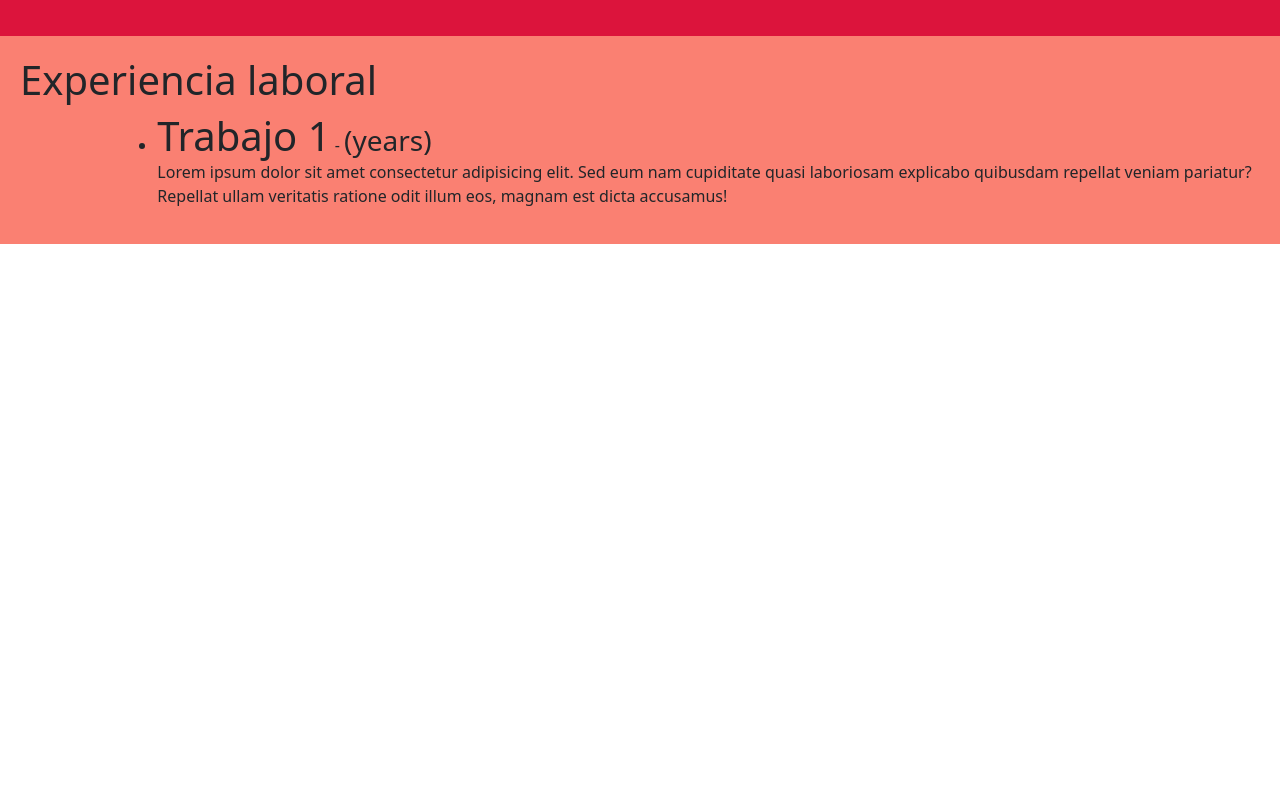
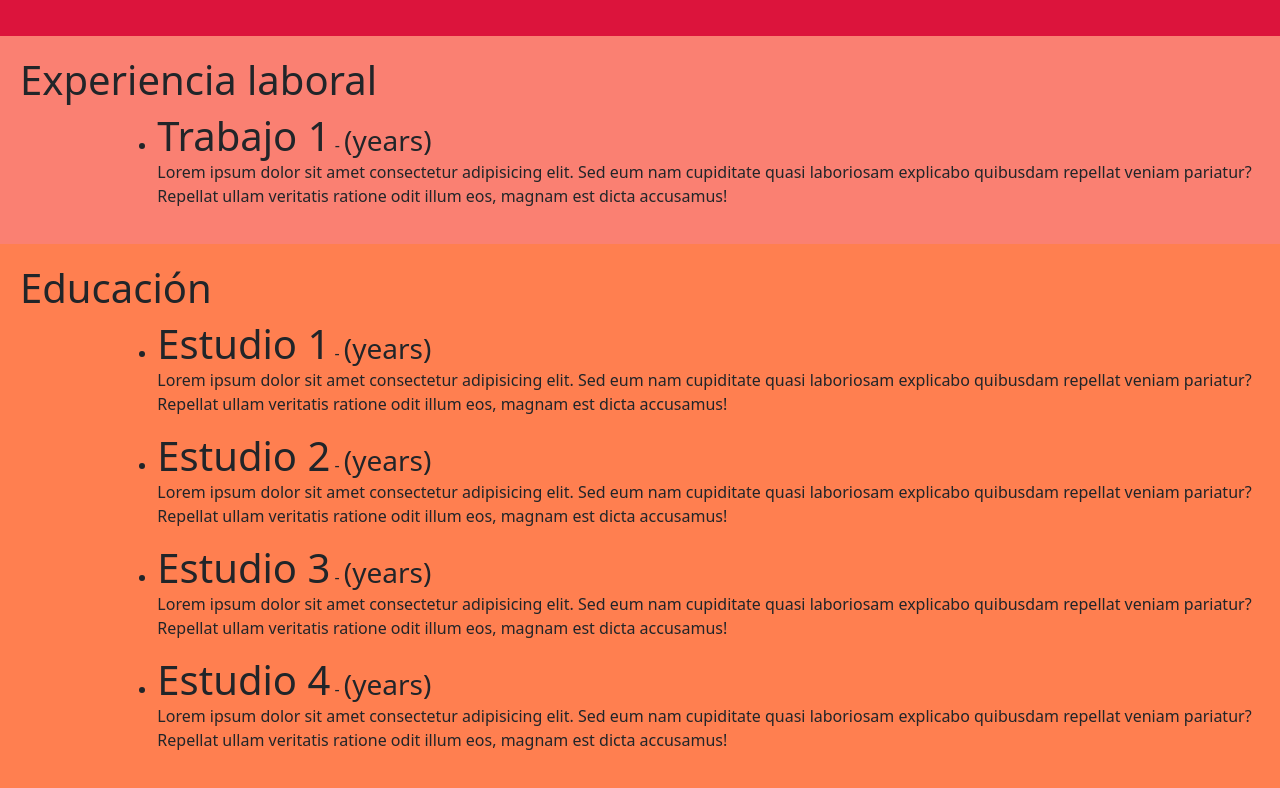
Before and after one commit to MVeroC/PI_ConilMV, an Angular app in the folder PI_ConilMV/: page / in a window 1280 px wide. Shown: the part 896-1684 px from the top of the page. Before the commit the page ends 1140 px from the top, so only its background shows below. Built offline with nearby package versions, Linux system fonts and the light colour scheme.

Commit message:
educacion

```diff
--- a/PI_ConilMV/src/app/app.component.html
+++ b/PI_ConilMV/src/app/app.component.html
@@ -1,3 +1,4 @@
 <app-header></app-header>
 <app-acerca-de></app-acerca-de>
 <app-experiencia></app-experiencia>
+<app-educacion></app-educacion>
--- a/PI_ConilMV/src/app/components/educacion/educacion.component.css
+++ b/PI_ConilMV/src/app/components/educacion/educacion.component.css
@@ -0,0 +1,9 @@
+.row{
+    padding: 20px;
+}
+div{
+    background: coral;
+}
+h1, h3{
+    display: inline;
+}
--- a/PI_ConilMV/src/app/components/educacion/educacion.component.html
+++ b/PI_ConilMV/src/app/components/educacion/educacion.component.html
@@ -1 +1,32 @@
-<p>educacion works!</p>
+<div class= "row">
+    <h1>Educación</h1>
+    <div class="col-lg-1"></div>
+    <div class="col-lg-11">
+        <ul>
+            <li>
+                <h1>Estudio 1</h1> - <h3>(years)</h3>
+            </li>
+            <p>
+                Lorem ipsum dolor sit amet consectetur adipisicing elit. Sed eum nam cupiditate quasi laboriosam explicabo quibusdam repellat veniam pariatur? Repellat ullam veritatis ratione odit illum eos, magnam est dicta accusamus!
+            </p>
+            <li>
+                <h1>Estudio 2</h1> - <h3>(years)</h3>
+            </li>
+            <p>
+                Lorem ipsum dolor sit amet consectetur adipisicing elit. Sed eum nam cupiditate quasi laboriosam explicabo quibusdam repellat veniam pariatur? Repellat ullam veritatis ratione odit illum eos, magnam est dicta accusamus!
+            </p>
+            <li>
+                <h1>Estudio 3</h1> - <h3>(years)</h3>
+            </li>
+            <p>
+                Lorem ipsum dolor sit amet consectetur adipisicing elit. Sed eum nam cupiditate quasi laboriosam explicabo quibusdam repellat veniam pariatur? Repellat ullam veritatis ratione odit illum eos, magnam est dicta accusamus!
+            </p>
+            <li>
+                <h1>Estudio 4</h1> - <h3>(years)</h3>
+            </li>
+            <p>
+                Lorem ipsum dolor sit amet consectetur adipisicing elit. Sed eum nam cupiditate quasi laboriosam explicabo quibusdam repellat veniam pariatur? Repellat ullam veritatis ratione odit illum eos, magnam est dicta accusamus!
+            </p>
+        </ul>
+    </div>
+</div>
```
